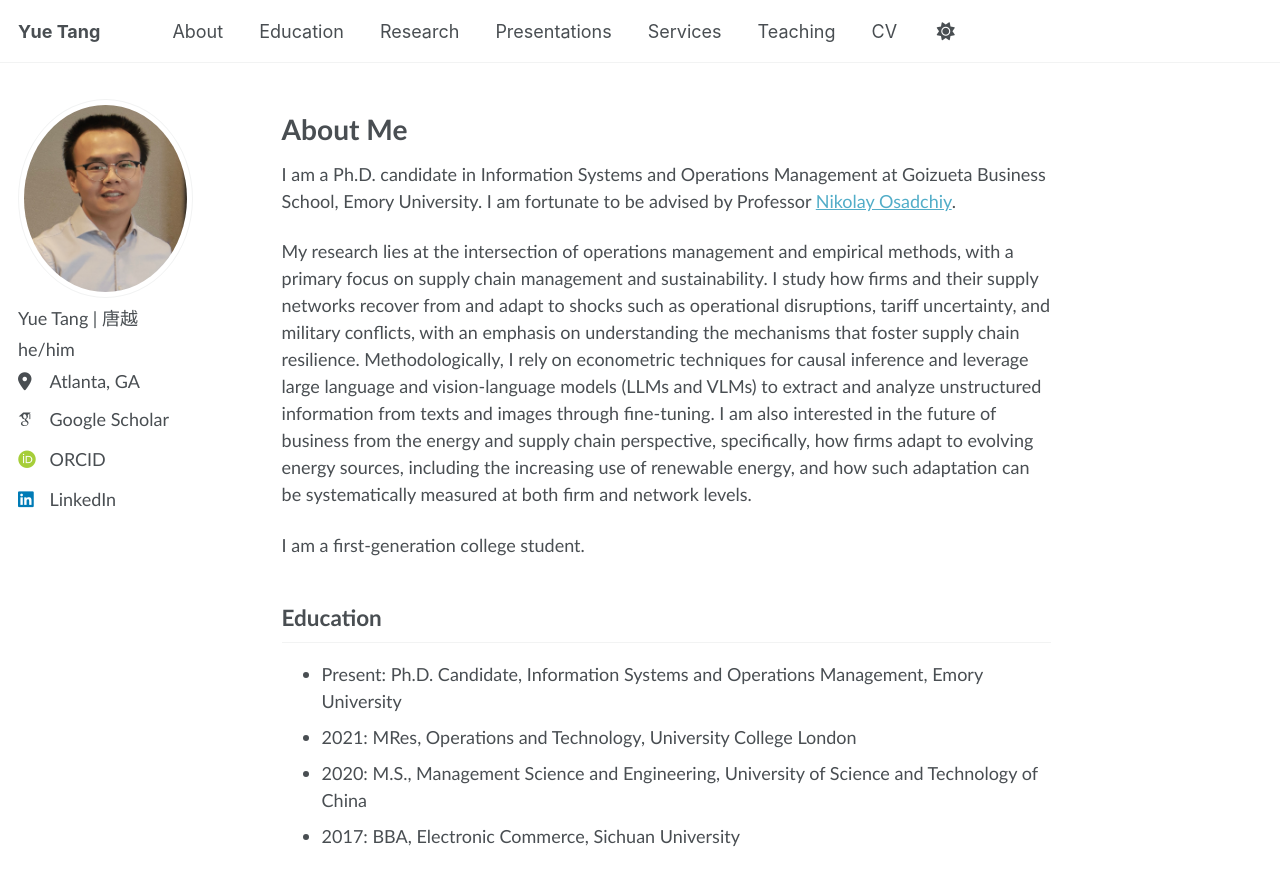
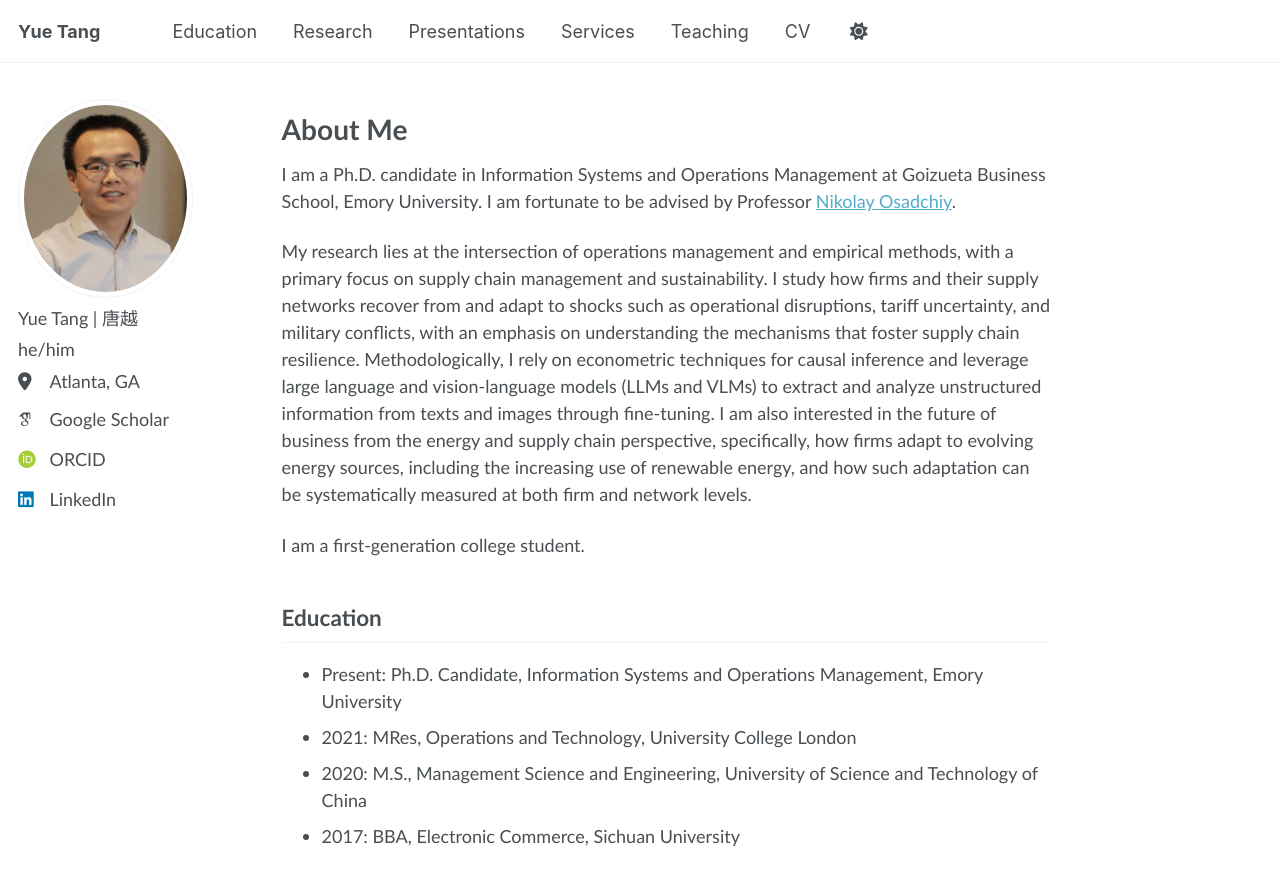
Before and after one commit to YueTang-YT/YueTang-YT.github.io, a Jekyll site: the page built from _pages/about.md, in a window 1280 px wide and 900 px high. Shown: the top 886 px of the window. Built offline with Jekyll 4.4.1, drawn with Linux system fonts in a browser that asks for light colours; some web fonts are replaced.

Commit message:
Remove About navigation tab

```diff
--- a/_data/navigation.yml
+++ b/_data/navigation.yml
@@ -8,9 +8,6 @@
 #      Markdown formatted page while the second is generated using JSON.
 
 main:
-  - title: "About"
-    url: /#about
-
   - title: "Education"
     url: /#education
 
```
